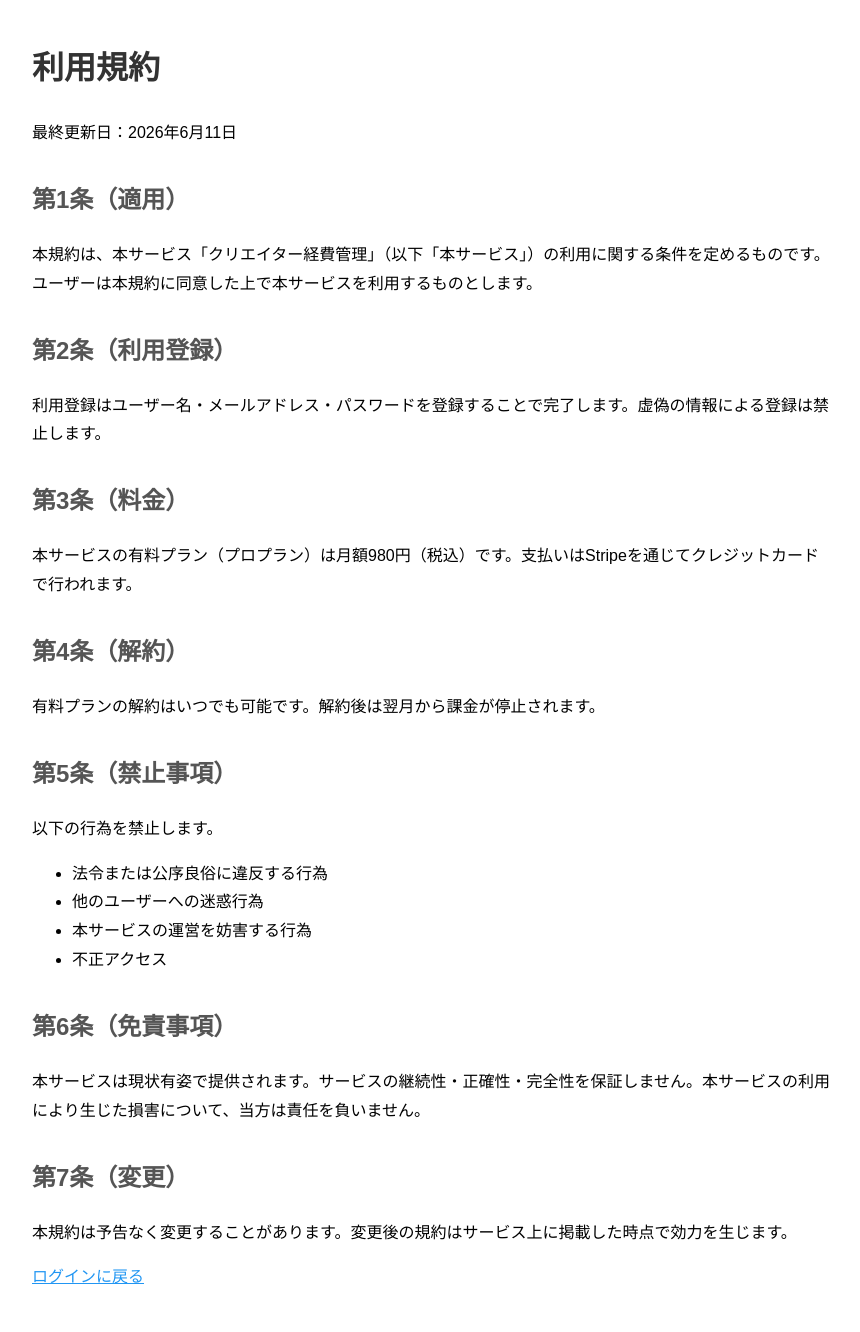
After one commit to tkm05f369-svg/expense-app, a Flask app: page /terms in a window 1280 px wide. The commit adds this page. Shown: the whole page, without its empty margins (208-1068 px from the left). Run offline with Flask 3, Linux system fonts and the light colour scheme; some libraries are stand-ins or nearby versions.

Commit message:
add terms and privacy policy

```diff
--- a/app.py
+++ b/app.py
@@ -341,6 +341,14 @@ def read_receipt():
     db.close()
     return jsonify(result)
 
+@app.route("/terms")
+def terms():
+    return render_template("terms.html")
+
+@app.route("/privacy")
+def privacy():
+    return render_template("privacy.html", email=os.getenv("GMAIL_ADDRESS"))
+
 if __name__ == "__main__":
     port = int(os.environ.get("PORT", 5000))
     app.run(host="0.0.0.0", port=port, debug=False)
--- a/templates/login.html
+++ b/templates/login.html
@@ -22,6 +22,10 @@
     <div id="error" class="error"></div>
     <div class="link"><a href="/register">アカウントを作成</a></div>
     <div class="link"><a href="/forgot-password">パスワードをお忘れの方</a></div>
+    <div class="link" style="margin-top: 30px; font-size: 12px; color: #999;">
+        <a href="/terms" style="color: #999;">利用規約</a> /
+        <a href="/privacy" style="color: #999;">プライバシーポリシー</a>
+    </div>
 
     <script>
         async function login() {
--- /dev/null
+++ b/templates/terms.html
@@ -0,0 +1,47 @@
+<!DOCTYPE html>
+<html lang="ja">
+<head>
+    <meta charset="UTF-8">
+    <meta name="viewport" content="width=device-width, initial-scale=1.0">
+    <title>利用規約</title>
+    <style>
+        body { font-family: sans-serif; max-width: 800px; margin: 40px auto; padding: 0 20px; line-height: 1.8; }
+        h1 { color: #333; }
+        h2 { color: #555; margin-top: 30px; }
+        a { color: #2196F3; }
+    </style>
+</head>
+<body>
+    <h1>利用規約</h1>
+    <p>最終更新日：2026年6月11日</p>
+
+    <h2>第1条（適用）</h2>
+    <p>本規約は、本サービス「クリエイター経費管理」（以下「本サービス」）の利用に関する条件を定めるものです。ユーザーは本規約に同意した上で本サービスを利用するものとします。</p>
+
+    <h2>第2条（利用登録）</h2>
+    <p>利用登録はユーザー名・メールアドレス・パスワードを登録することで完了します。虚偽の情報による登録は禁止します。</p>
+
+    <h2>第3条（料金）</h2>
+    <p>本サービスの有料プラン（プロプラン）は月額980円（税込）です。支払いはStripeを通じてクレジットカードで行われます。</p>
+
+    <h2>第4条（解約）</h2>
+    <p>有料プランの解約はいつでも可能です。解約後は翌月から課金が停止されます。</p>
+
+    <h2>第5条（禁止事項）</h2>
+    <p>以下の行為を禁止します。</p>
+    <ul>
+        <li>法令または公序良俗に違反する行為</li>
+        <li>他のユーザーへの迷惑行為</li>
+        <li>本サービスの運営を妨害する行為</li>
+        <li>不正アクセス</li>
+    </ul>
+
+    <h2>第6条（免責事項）</h2>
+    <p>本サービスは現状有姿で提供されます。サービスの継続性・正確性・完全性を保証しません。本サービスの利用により生じた損害について、当方は責任を負いません。</p>
+
+    <h2>第7条（変更）</h2>
+    <p>本規約は予告なく変更することがあります。変更後の規約はサービス上に掲載した時点で効力を生じます。</p>
+
+    <p><a href="/login">ログインに戻る</a></p>
+</body>
+</html>
```
Also changed, not shown: templates/privacy.html (added, +53 -0 lines).
